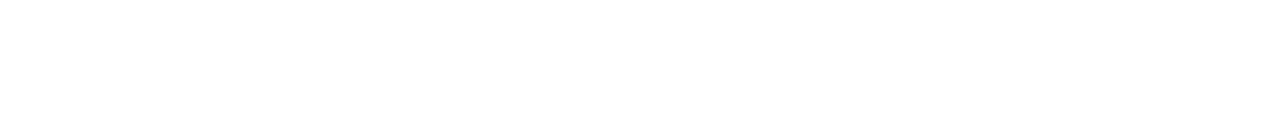
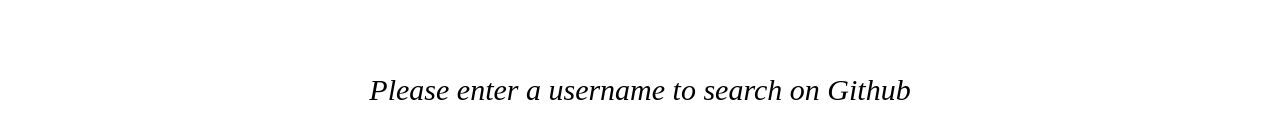
Before and after one commit to rickbrainerd12/api-party, a React (Create React App) app: page /github in a window 1280 px wide. Shown: the part 747-884 px from the top of the page. Before the commit the page ends 800 px from the top, so only its background shows below. Built offline with nearby package versions, Linux system fonts and the light colour scheme; a web font is replaced by a local one.

Commit message:
Add route for exact match in github component (no work)

```diff
--- a/src/Github.js
+++ b/src/Github.js
@@ -1,5 +1,7 @@
 import React, {Component} from 'react'
+import {Route} from 'react-router-dom'
 import './Github.css'
+
 
 class Github extends Component {
 
@@ -34,6 +36,8 @@
                         <button>Look Up Github user</button>
                     </div>
                 </form>
+
+                <Route exact path="/github" render={()=> <h3>Please enter a username to search on Github</h3>}/>
             </div>
         )
     }
```
